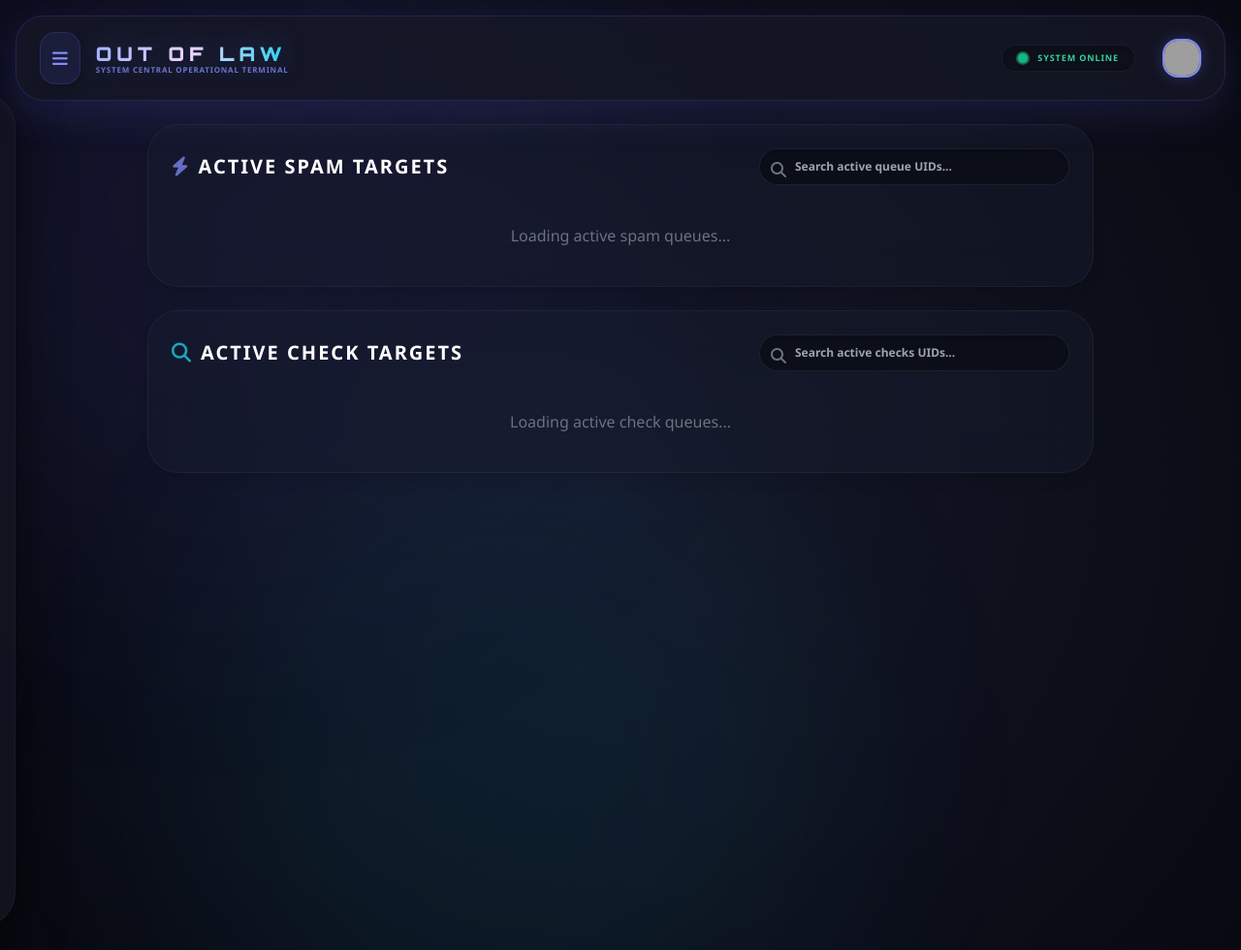
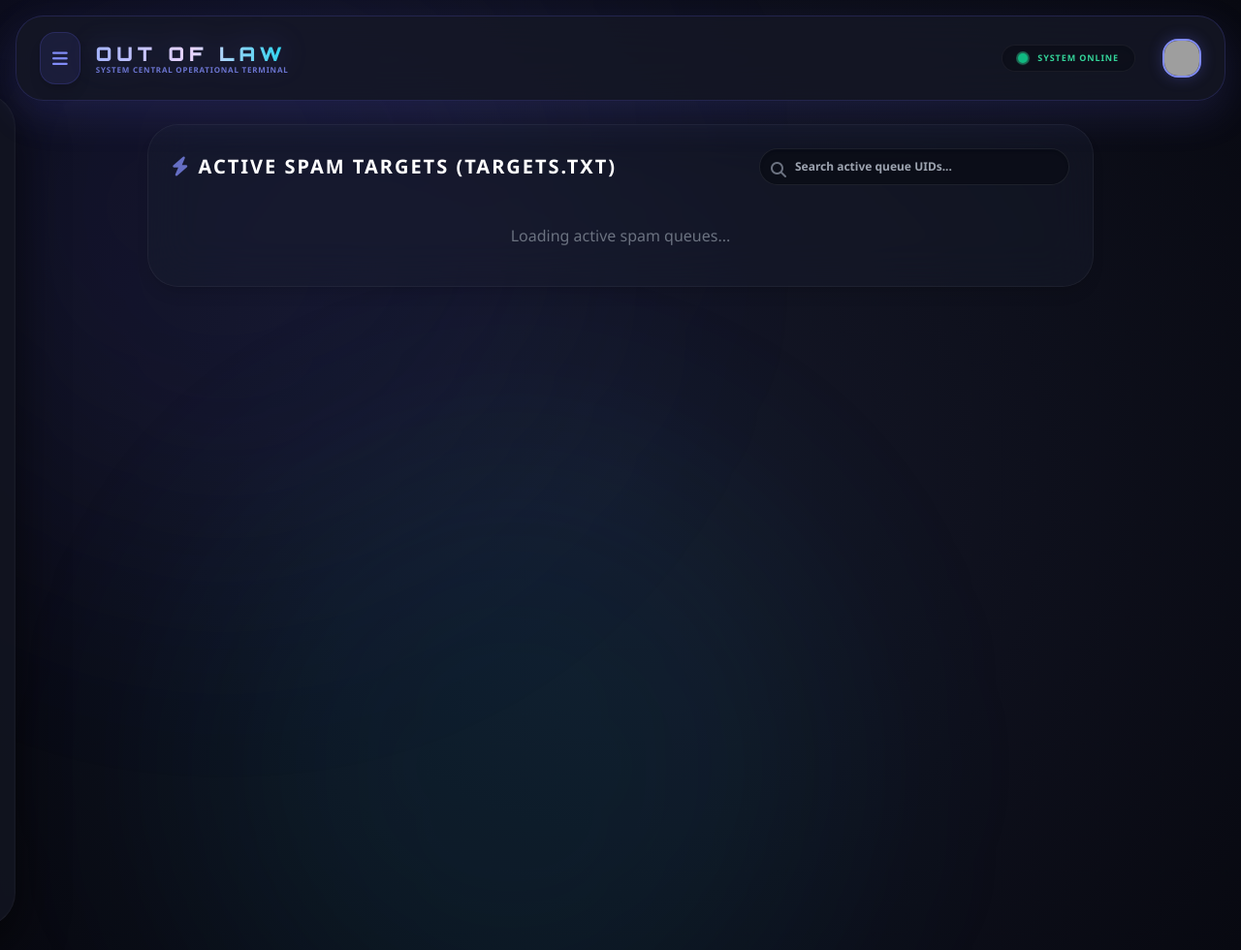
Before and after one commit to newhrmunna2027-pixel/out_of_law_spam_panel, a Flask app: template templates/index.html in a window 1280 px wide, after a click on "Attack Panel". Shown: the whole page at 97% size. Run offline with Flask 3, Linux system fonts and the light colour scheme; the template is opened without the code that fills it, so the values that code supplies are empty; parts of the project's set-up code (start-up, migrations or seed data) failed here and were passed over; some libraries are stand-ins or nearby versions; grey boxes are pictures that could not be loaded.

Commit message:
Refactor spam section with search functionality

```diff
--- a/templates/sections/spam.html
+++ b/templates/sections/spam.html
@@ -1,14 +1,14 @@
-<!-- templates/sections/spam.html ফাইলটি সম্পূর্ণ প্রতিস্থাপন করুন -->
-<!-- Attacker Targets Panel (Spam) -->
-<div class="bg-[#1B1E31]/40 border border-white/5 p-6 rounded-[2rem] shadow-lg glass-card mb-6">
+<!-- START OF FILE templates/sections/spam.html -->
+<div class="bg-[#1B1E31]/40 border border-white/5 p-6 rounded-[2rem] shadow-lg glass-card">
     <div class="flex flex-col md:flex-row justify-between items-start md:items-center gap-4 mb-6">
         <h2 class="text-xl font-black text-white uppercase tracking-widest flex items-center gap-2">
-            <i class="fas fa-bolt text-indigo-400 animate-pulse"></i> Active Spam Targets
+            <i class="fas fa-bolt text-indigo-400 animate-pulse"></i> Active Spam Targets (targets.txt)
         </h2>
 
+        <!-- Spam Search Input -->
         <div class="relative w-full md:max-w-xs">
             <i class="fas fa-search absolute left-3 top-3.5 text-gray-500"></i>
-            <input type="text" id="spamSearchInput" onkeyup="renderSpam()" placeholder="Search active queue UIDs..." class="w-full bg-[#0b0d17]/80 border border-white/10 text-white rounded-xl py-2.5 pl-9 pr-4 outline-none focus:border-indigo-500/50 transition text-xs font-bold shadow-inner">
+            <input type="text" id="spamSearchInput" onkeyup="renderSpamOnly()" placeholder="Search active queue UIDs..." class="w-full bg-[#0b0d17]/80 border border-white/10 text-white rounded-xl py-2.5 pl-9 pr-4 outline-none focus:border-indigo-500/50 transition text-xs font-bold shadow-inner">
         </div>
     </div>
 
@@ -17,48 +17,25 @@
     </div>
 </div>
 
-<!-- Tracker Targets Panel (Check Panel - 🚀 NEW SECTION) -->
-<div class="bg-[#1B1E31]/40 border border-white/5 p-6 rounded-[2rem] shadow-lg glass-card">
-    <div class="flex flex-col md:flex-row justify-between items-start md:items-center gap-4 mb-6">
-        <h2 class="text-xl font-black text-white uppercase tracking-widest flex items-center gap-2">
-            <i class="fas fa-search text-cyan-400 animate-pulse"></i> Active Check Targets
-        </h2>
-
-        <div class="relative w-full md:max-w-xs">
-            <i class="fas fa-search absolute left-3 top-3.5 text-gray-500"></i>
-            <input type="text" id="checkSearchInput" onkeyup="renderCheckPanel()" placeholder="Search active checks UIDs..." class="w-full bg-[#0b0d17]/80 border border-white/10 text-white rounded-xl py-2.5 pl-9 pr-4 outline-none focus:border-cyan-500/50 transition text-xs font-bold shadow-inner">
-        </div>
-    </div>
-
-    <div id="check-panel-container" class="space-y-4">
-        <div class="p-4 text-center text-gray-500">Loading active check queues...</div>
-    </div>
-</div>
-
 <script>
     window.safeRunSection('spam', function() {
-        window.rawSpamData = {};
-        window.rawCheckData = {}; // 🚀 NEW
+        window.rawSpamOnlyData = {};
 
-        window.fetchSpam = async function() {
+        window.fetchSpamOnly = async function() {
             try {
                 let res = await fetch('/api/spam');
                 if (res.status === 401) { window.location.reload(); return; }
                 let data = await res.json();
-
-                window.rawSpamData = data.spam || {};
-                window.rawCheckData = data.check || {}; // 🚀 NEW
-
-                renderSpam();
-                renderCheckPanel(); // 🚀 NEW
+                window.rawSpamOnlyData = data.spam || {};
+                renderSpamOnly();
             } catch(e) {
-                console.error("fetchSpam failed:", e);
+                console.error("fetchSpamOnly failed:", e);
             }
         };
 
-        window.renderSpam = function() {
+        window.renderSpamOnly = function() {
             let term = document.getElementById('spamSearchInput').value.toLowerCase().trim();
-            let data = window.rawSpamData || {};
+            let data = window.rawSpamOnlyData || {};
             let html = '';
 
             for(let bot in data) {
@@ -80,37 +57,13 @@
             document.getElementById('spam-container').innerHTML = html || '<div class="p-4 text-center text-gray-500">No active spam targets found matching search terms.</div>';
         };
 
-        // 🚀 NEW: Check Panel Render Engine
-        window.renderCheckPanel = function() {
-            let term = document.getElementById('checkSearchInput').value.toLowerCase().trim();
-            let data = window.rawCheckData || {};
-            let html = '';
-
-            for(let bot in data) {
-                let uids = data[bot] || [];
-                let filteredUids = uids.filter(t => String(t.uid).includes(term) || String(t.source).toLowerCase().includes(term));
-
-                if (term !== '' && filteredUids.length === 0) continue;
-
-                html += `
-                <div class="bg-[#11131a]/80 backdrop-blur-md border border-white/5 rounded-[2rem] p-5">
-                    <h4 class="text-cyan-400 font-black mb-3 flex items-center gap-2 text-sm uppercase tracking-widest"><i class="fas fa-robot"></i> Tracker List ${bot} <span class="text-gray-500">(${filteredUids.length} Targets)</span></h4>
-                    <div class="grid grid-cols-1 md:grid-cols-2 lg:grid-cols-3 gap-3">
-                        ${filteredUids.map(t => `<div class="bg-[#1b1e2b]/60 p-3 rounded-2xl border border-white/5 flex justify-between items-center cursor-pointer hover:border-cyan-400 transition" onclick="viewGenericProfile('${t.uid}', '${t.source}')"><div><div class="text-white font-bold text-sm font-mono">${t.uid}</div><div class="text-[9px] text-gray-500 mt-1 uppercase"><i class="fas fa-link"></i> ${t.source}</div></div><i class="fas fa-chevron-right text-gray-600 text-xs"></i></div>`).join('')}
-                        ${filteredUids.length === 0 ? '<div class="text-gray-500 text-xs italic col-span-full">No matching targets found.</div>' : ''}
-                    </div>
-                </div>`;
-            }
-
-            document.getElementById('check-panel-container').innerHTML = html || '<div class="p-4 text-center text-gray-500">No active check targets found matching search terms.</div>';
-        };
-
         window.addEventListener('tabSwitched', function(e) {
             if (e.detail.tab === 'spam') {
-                fetchSpam();
+                fetchSpamOnly();
             }
         });
 
-        fetchSpam();
+        fetchSpamOnly();
     });
 </script>
+<!-- END OF FILE templates/sections/spam.html -->
```
